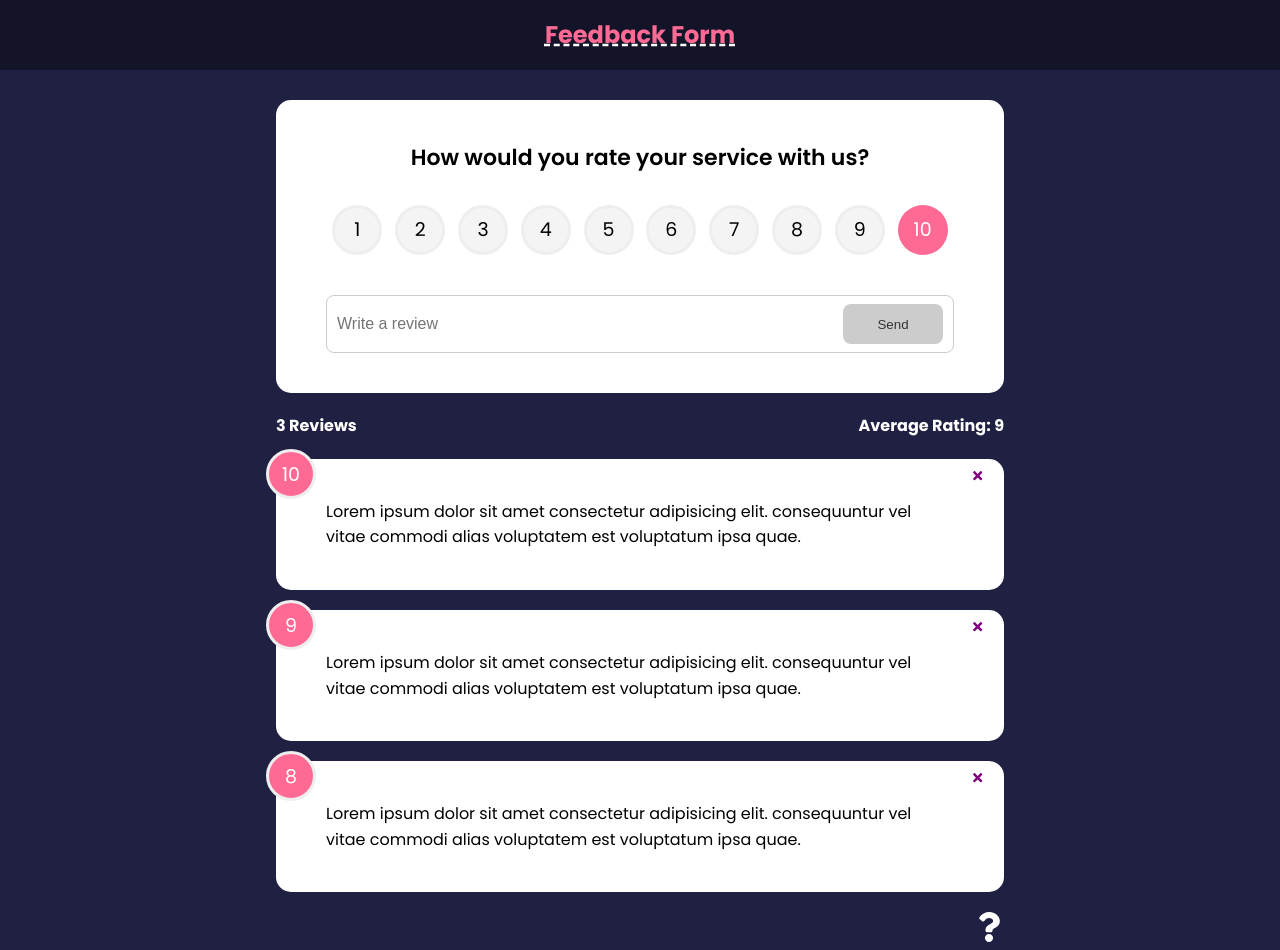
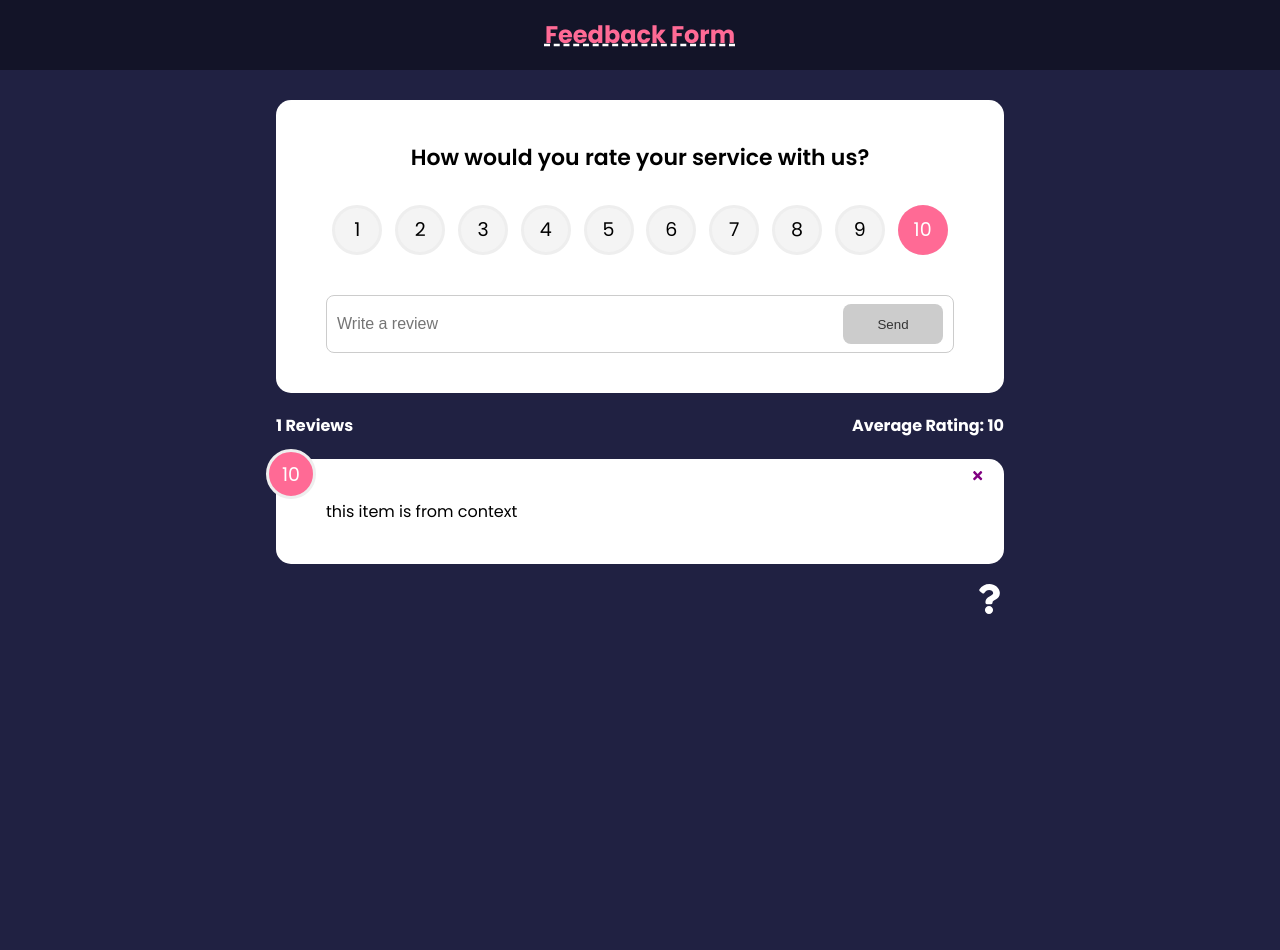
Before and after one commit to crunchynut007/feedback-form, a React (Create React App) app: page / in a window 1280 px wide. After the commit the page ends 800 px from the top, so only its background shows below. Built offline with nearby package versions, Linux system fonts and the light colour scheme.

Commit message:
Added Feedback Context hook to App

```diff
--- a/src/App.js
+++ b/src/App.js
@@ -8,6 +8,7 @@
 import FeedbackForm from './components/FeedbackForm'
 import AboutIconLink from './components/AboutIconLink'
 import AboutPage from './pages/AboutPage'
+import {FeedbackProvider} from './context/FeedbackContext'
 
 export default function App({callback}) {
   const [feedback, setFeedback] = useState(FeedbackData)
@@ -27,7 +28,7 @@
   }
 
   return (
-
+    <FeedbackProvider>
       <Router>
         <div ref={callback}>
           <Link to='/' style={{textDecoration: 'none'}}>
@@ -38,8 +39,8 @@
               <Route exact path='/' element={
                 <>
                   <FeedbackForm handleAdd={addFeedback}/>
-                <FeedbackStats feedback={feedback}/>
-                <FeedbackList feedback={feedback} handleDelete={deleteFeedbackItem}/>
+                  <FeedbackStats/>
+                  <FeedbackList handleDelete={deleteFeedbackItem}/>
                 </>
               }>
               </Route>
@@ -49,6 +50,6 @@
           </div>
         </div>
       </Router>
-
+    </FeedbackProvider>
   )
 }
--- a/src/components/FeedbackList.jsx
+++ b/src/components/FeedbackList.jsx
@@ -1,8 +1,11 @@
 import {motion, AnimatePresence} from 'framer-motion'
-import PropTypes from 'prop-types'
+import {useContext} from 'react'
 import FeedbackItem from './FeedbackItem'
+import FeedbackContext from '../context/FeedbackContext'
 
-function FeedbackList({feedback, handleDelete}) {
+function FeedbackList({handleDelete}) {
+  const {feedback} = useContext(FeedbackContext)
+
   if (!feedback || feedback.length === 0) {
     return <p>No Feedback yet</p>
   }
@@ -29,16 +32,4 @@
   )
 }
 
-FeedbackList.propTypes = {
-  //defines the shape of the array that needs to be passed in
-  feedback: PropTypes.arrayOf(
-    PropTypes.shape({
-      id: PropTypes.string.isRequired,
-      rating: PropTypes.number.isRequired,
-      text: PropTypes.string.isRequired,
-    })
-  )
-  // feedback: PropTypes.array.isRequired   - alternate if array doesn't need a shape
-}
-
 export default FeedbackList
--- a/src/components/FeedbackStats.jsx
+++ b/src/components/FeedbackStats.jsx
@@ -1,6 +1,9 @@
-import PropTypes from 'prop-types'
+import FeedbackContext from '../context/FeedbackContext'
+import {useContext} from 'react'
 
-function FeedbackStats({feedback}) {
+function FeedbackStats() {
+  const {feedback} = useContext(FeedbackContext)
+
   // Calculate the average rating
   let average = feedback.reduce((acc, cur) => {
     return acc + cur.rating
@@ -15,8 +18,4 @@
   </div>
 }
 
-FeedbackStats.propTypes = {
-  feedback: PropTypes.array.isRequired
-}
-
 export default FeedbackStats
--- /dev/null
+++ b/src/context/FeedbackContext.js
@@ -0,0 +1,17 @@
+import {createContext, useState} from 'react'
+
+const FeedbackContext = createContext()
+
+export const FeedbackProvider = ({children}) => {
+  const [feedback, setFeedback] = useState([{
+    id: '1',
+    text: 'this item is from context',
+    rating: 10
+  }])
+
+  return <FeedbackContext.Provider value={{feedback}}>
+    {children}
+  </FeedbackContext.Provider>
+}
+
+export default FeedbackContext
```
Lines whose indentation alone changed are shown as unchanged.
